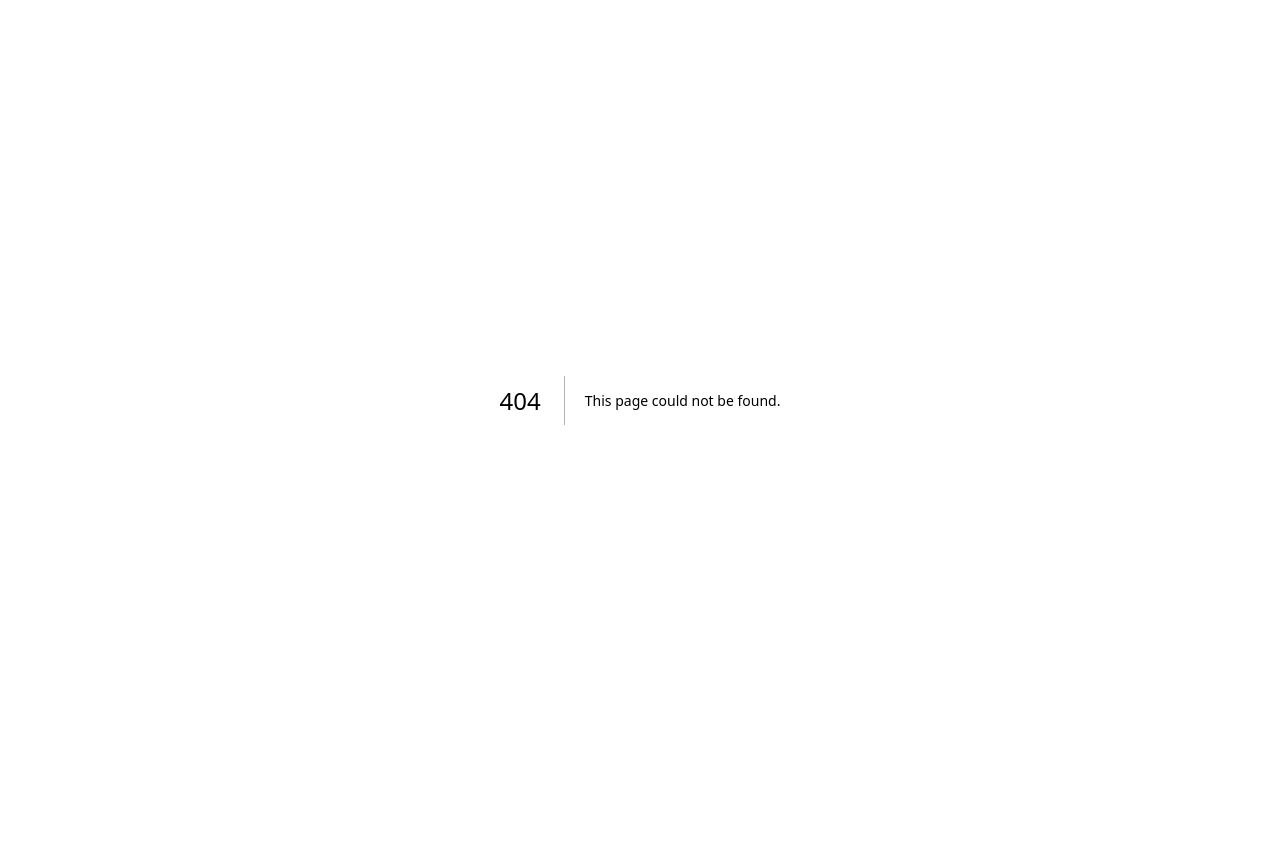
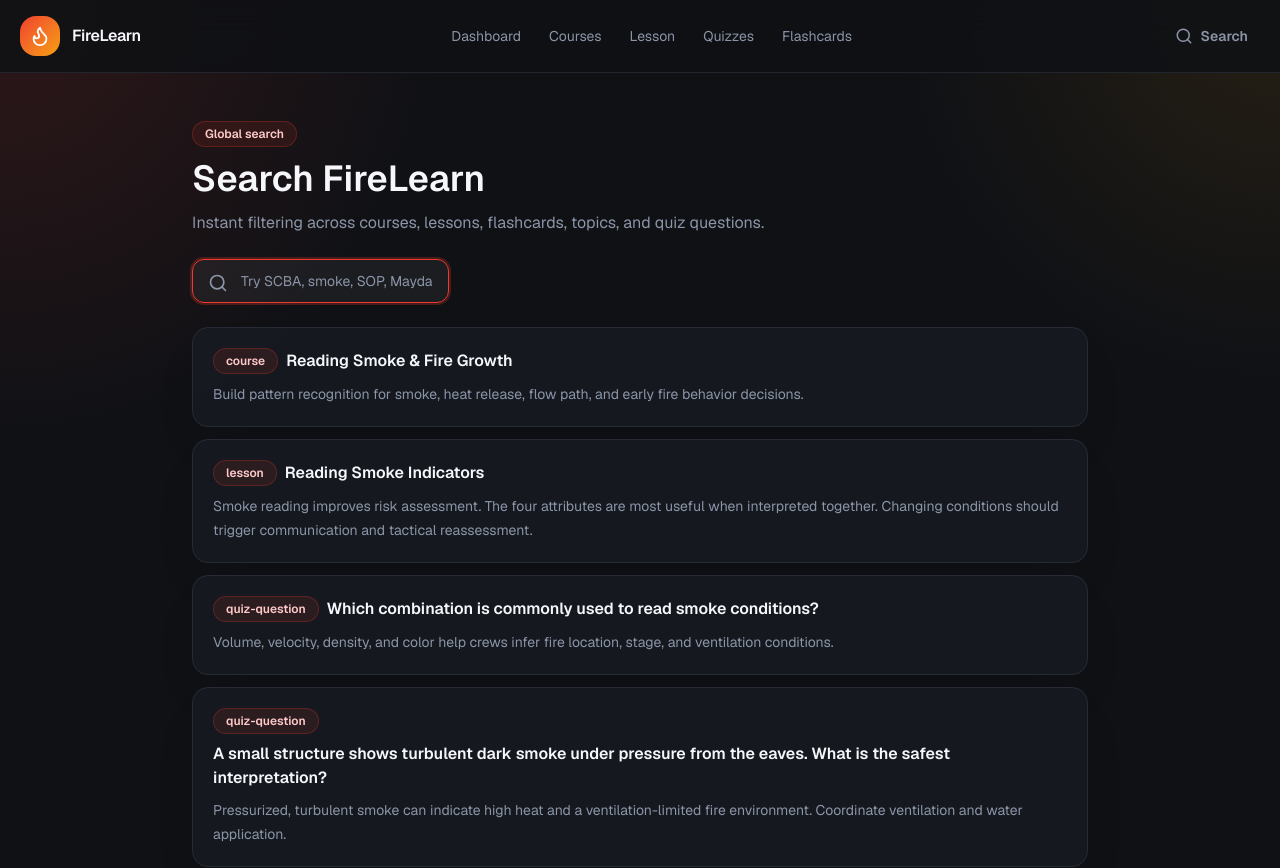
Before and after one commit to jiracipika/firelearn, a Next.js app: page /search in a window 1280 px wide. Before the commit this address had no page. Shown: the top 868 px of the page. Before the commit the page ends 800 px from the top, so only its background shows below. Built offline with nearby package versions, Linux system fonts and the light colour scheme.

Commit message:
feat: add search dashboard and pwa foundation

```diff
--- a/app/layout.tsx
+++ b/app/layout.tsx
@@ -1,5 +1,6 @@
 import type { Metadata, Viewport } from 'next'
 import { Geist, Geist_Mono } from 'next/font/google'
+import { RegisterServiceWorker } from '@/components/pwa/register-service-worker'
 import './globals.css'
 
 const geistSans = Geist({ variable: '--font-geist-sans', subsets: ['latin'] })
@@ -8,10 +9,11 @@ const geistMono = Geist_Mono({ variable: '--font-geist-mono', subsets: ['latin']
 export const metadata: Metadata = {
   title: 'FireLearn — Train Smarter. Respond Better.',
   description: 'A modern firefighter learning platform with courses, quizzes, spaced repetition, and progress tracking.',
+  manifest: '/manifest.webmanifest',
 }
 
 export const viewport: Viewport = { themeColor: '#0F1115', colorScheme: 'dark' }
 
 export default function RootLayout({ children }: Readonly<{ children: React.ReactNode }>) {
-  return <html lang="en" className={`${geistSans.variable} ${geistMono.variable}`}><body>{children}</body></html>
+  return <html lang="en" className={`${geistSans.variable} ${geistMono.variable}`}><body>{children}<RegisterServiceWorker /></body></html>
 }
--- /dev/null
+++ b/app/manifest.ts
@@ -0,0 +1,16 @@
+import type { MetadataRoute } from 'next'
+
+export default function manifest(): MetadataRoute.Manifest {
+  return {
+    name: 'FireLearn',
+    short_name: 'FireLearn',
+    description: 'Firefighter learning with courses, quizzes, flashcards, and progress tracking.',
+    start_url: '/',
+    display: 'standalone',
+    background_color: '#0F1115',
+    theme_color: '#0F1115',
+    icons: [
+      { src: '/icon.svg', sizes: 'any', type: 'image/svg+xml' },
+    ],
+  }
+}
--- /dev/null
+++ b/app/search/page.tsx
@@ -0,0 +1,5 @@
+import { GlobalSearch } from '@/components/search/global-search'
+
+export default function SearchPage() {
+  return <GlobalSearch />
+}
--- a/components/dashboard/dashboard-overview.tsx
+++ b/components/dashboard/dashboard-overview.tsx
@@ -3,17 +3,19 @@ import { academyCourses, getFeaturedLesson } from '@/data/academy'
 import { learnerProgress } from '@/data/progress'
 import { AppShell } from '@/components/layout/app-shell'
 import { CourseCard } from '@/components/course/course-card'
+import { StudyHeatmap } from '@/components/dashboard/study-heatmap'
 import { Card } from '@/components/ui/card'
 import { Progress } from '@/components/ui/progress'
 
 export function DashboardOverview() {
   const featuredLesson = getFeaturedLesson()
   const dailyProgress = Math.round((learnerProgress.minutesStudiedToday / learnerProgress.dailyGoalMinutes) * 100)
+  const completion = Math.round(academyCourses.reduce((total, course) => total + course.progressPercent, 0) / academyCourses.length)
   const stats = [
     { label: 'Daily streak', value: `${learnerProgress.streakDays} days`, icon: Flame },
     { label: 'Total XP', value: learnerProgress.xp.toLocaleString(), icon: Trophy },
     { label: 'Level', value: learnerProgress.level.toString(), icon: Target },
-    { label: 'Courses active', value: academyCourses.filter((course) => course.progressPercent > 0).length.toString(), icon: BookOpen },
+    { label: 'Completion', value: `${completion}%`, icon: BookOpen },
   ]
 
   return <AppShell><div className="space-y-8">
@@ -34,6 +36,7 @@ export function DashboardOverview() {
         <p className="text-sm text-muted">Keep the streak alive with one focused session today.</p>
       </Card>
     </section>
-    <section className="space-y-4"><h2 className="text-2xl font-semibold">Courses in progress</h2><div className="grid gap-4 md:grid-cols-3">{academyCourses.map((course) => <CourseCard key={course.id} course={course} />)}</div></section>
+    <section className="grid gap-5 lg:grid-cols-[1fr_0.8fr]"><StudyHeatmap /><Card><h2 className="font-semibold">Achievements</h2><div className="mt-4 flex flex-wrap gap-2">{learnerProgress.achievements.map((achievement) => <span key={achievement} className="rounded-full border border-accent/30 bg-accent/10 px-3 py-1 text-sm text-amber-100">{achievement}</span>)}</div><p className="mt-4 text-sm text-muted">Future-ready for badges, weekly challenges, medals, certificates, and department-level progress.</p></Card></section>
+    <section className="space-y-4"><h2 className="text-2xl font-semibold">Courses in progress</h2><div className="grid gap-4 md:grid-cols-3">{academyCourses.filter((course) => course.progressPercent > 0).slice(0, 6).map((course) => <CourseCard key={course.id} course={course} />)}</div></section>
   </div></AppShell>
 }
--- /dev/null
+++ b/components/dashboard/study-heatmap.tsx
@@ -0,0 +1,7 @@
+import { learnerProgress } from '@/data/progress'
+import { Card } from '@/components/ui/card'
+
+export function StudyHeatmap() {
+  const max = Math.max(...learnerProgress.weeklyActivity)
+  return <Card className="space-y-4"><div><h2 className="font-semibold">Weekly activity</h2><p className="mt-1 text-sm text-muted">Minutes studied over the last seven days.</p></div><div className="grid grid-cols-7 gap-2">{learnerProgress.weeklyActivity.map((minutes, index) => <div key={`${minutes}-${index}`} className="space-y-2 text-center"><div className="rounded-xl bg-primary/20" style={{ height: `${Math.max(24, (minutes / max) * 96)}px` }} aria-label={`${minutes} minutes studied`} /><p className="text-xs text-muted">{minutes}m</p></div>)}</div></Card>
+}
--- a/components/layout/app-shell.tsx
+++ b/components/layout/app-shell.tsx
@@ -22,7 +22,7 @@ export function AppShell({ children, fullBleed = false }: { children: React.Reac
         <nav className="hidden items-center gap-1 md:flex" aria-label="Primary navigation">
           {navItems.map((item) => <Link key={item.href} href={item.href} className="rounded-xl px-3 py-2 text-sm text-muted transition hover:bg-white/8 hover:text-white">{item.label}</Link>)}
         </nav>
-        <Button variant="ghost" size="sm" aria-label="Open global search"><Search size={18} /> Search</Button>
+        <Link href="/search"><Button variant="ghost" size="sm" aria-label="Open global search"><Search size={18} /> Search</Button></Link>
       </div>
     </header>
     <main className={fullBleed ? '' : 'mx-auto max-w-7xl px-5 py-8 md:py-12'}>{children}</main>
--- /dev/null
+++ b/components/pwa/register-service-worker.tsx
@@ -0,0 +1,14 @@
+
+'use client'
+
+import * as React from 'react'
+
+export function RegisterServiceWorker() {
+  React.useEffect(() => {
+    if ('serviceWorker' in navigator && process.env.NODE_ENV === 'production') {
+      navigator.serviceWorker.register('/sw.js').catch(() => undefined)
+    }
+  }, [])
+
+  return null
+}
--- /dev/null
+++ b/components/search/global-search.tsx
@@ -0,0 +1,24 @@
+
+'use client'
+
+import * as React from 'react'
+import Link from 'next/link'
+import { Search } from 'lucide-react'
+import { buildSearchIndex, searchFireLearn } from '@/lib/search'
+import { AppShell } from '@/components/layout/app-shell'
+import { Badge } from '@/components/ui/badge'
+import { Card } from '@/components/ui/card'
+import { Input } from '@/components/ui/input'
+
+export function GlobalSearch() {
+  const [query, setQuery] = React.useState('')
+  const index = React.useMemo(() => buildSearchIndex(), [])
+  const results = React.useMemo(() => searchFireLearn(query, index), [index, query])
+
+  return <AppShell><div className="mx-auto max-w-4xl space-y-6">
+    <div className="space-y-3"><Badge>Global search</Badge><h1 className="text-4xl font-semibold">Search FireLearn</h1><p className="text-muted">Instant filtering across courses, lessons, flashcards, topics, and quiz questions.</p></div>
+    <div className="relative"><Search className="pointer-events-none absolute left-4 top-3.5 size-5 text-muted" /><Input className="pl-12" value={query} onChange={(event) => setQuery(event.target.value)} placeholder="Try SCBA, smoke, SOP, Mayday..." autoFocus aria-label="Search FireLearn" /></div>
+    <div className="grid gap-3">{results.map((result) => <Link key={`${result.type}-${result.id}`} href={result.href}><Card className="transition hover:border-primary/40 hover:bg-white/[0.05]"><div className="flex flex-wrap items-center gap-2"><Badge>{result.type}</Badge><h2 className="font-semibold">{result.title}</h2></div><p className="mt-2 line-clamp-2 text-sm leading-6 text-muted">{result.description}</p></Card></Link>)}</div>
+    {results.length === 0 && <Card className="text-center text-muted">No results found.</Card>}
+  </div></AppShell>
+}
--- /dev/null
+++ b/lib/search.ts
@@ -0,0 +1,54 @@
+import { academyCourses } from '@/data/academy'
+
+export type SearchResult = {
+  id: string
+  type: 'course' | 'lesson' | 'flashcard' | 'quiz-question' | 'topic'
+  title: string
+  description: string
+  href: string
+}
+
+export function buildSearchIndex(): SearchResult[] {
+  return academyCourses.flatMap((course) => {
+    const courseResult: SearchResult = {
+      id: course.id,
+      type: 'course',
+      title: course.title,
+      description: course.description,
+      href: `/courses/${course.slug}`,
+    }
+
+    const lessonResults = course.modules.flatMap((module) => module.lessons.flatMap((lesson) => {
+      const lessonResult: SearchResult = {
+        id: lesson.id,
+        type: 'lesson',
+        title: lesson.title,
+        description: lesson.summary.join(' '),
+        href: `/courses/${course.slug}/${lesson.slug}`,
+      }
+      const quizResults: SearchResult[] = lesson.quiz.map((question) => ({
+        id: question.id,
+        type: 'quiz-question',
+        title: question.prompt,
+        description: question.explanation,
+        href: '/quiz',
+      }))
+      const flashcardResults: SearchResult[] = lesson.flashcards.map((card) => ({
+        id: card.id,
+        type: 'flashcard',
+        title: card.front,
+        description: card.back,
+        href: '/flashcards',
+      }))
+      return [lessonResult, ...quizResults, ...flashcardResults]
+    }))
+
+    return [courseResult, ...lessonResults]
+  })
+}
+
+export function searchFireLearn(query: string, index = buildSearchIndex()) {
+  const normalized = query.trim().toLowerCase()
+  if (!normalized) return index.slice(0, 12)
+  return index.filter((item) => [item.title, item.description, item.type].some((value) => value.toLowerCase().includes(normalized))).slice(0, 24)
+}
--- /dev/null
+++ b/public/sw.js
@@ -0,0 +1,17 @@
+const CACHE_NAME = 'firelearn-offline-v1'
+const OFFLINE_URLS = ['/', '/dashboard', '/courses', '/quiz', '/flashcards']
+
+self.addEventListener('install', (event) => {
+  event.waitUntil(caches.open(CACHE_NAME).then((cache) => cache.addAll(OFFLINE_URLS)))
+  self.skipWaiting()
+})
+
+self.addEventListener('activate', (event) => {
+  event.waitUntil(caches.keys().then((keys) => Promise.all(keys.filter((key) => key !== CACHE_NAME).map((key) => caches.delete(key)))))
+  self.clients.claim()
+})
+
+self.addEventListener('fetch', (event) => {
+  if (event.request.method !== 'GET') return
+  event.respondWith(fetch(event.request).catch(() => caches.match(event.request).then((cached) => cached || caches.match('/'))))
+})
```
Also changed, not shown: public/icon.svg (added).
